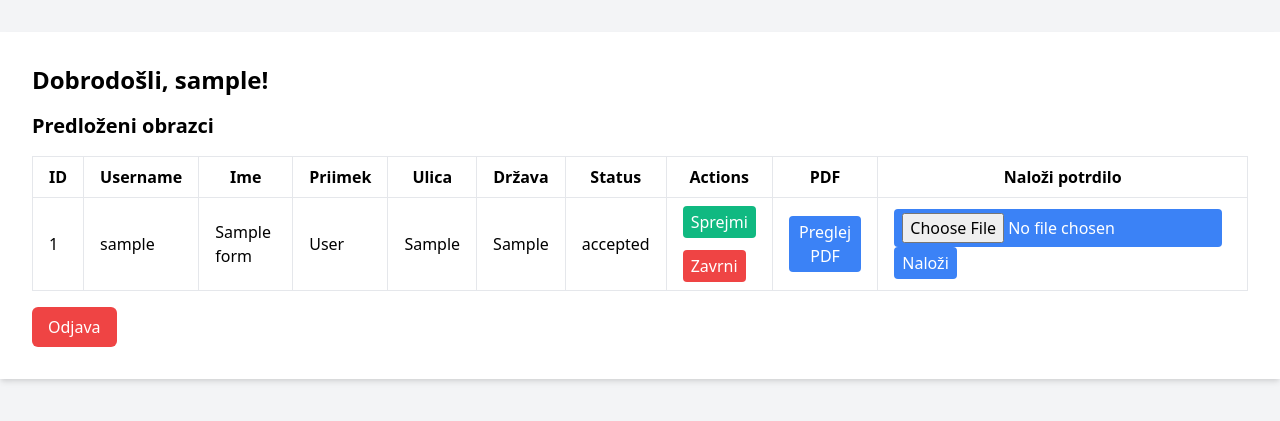
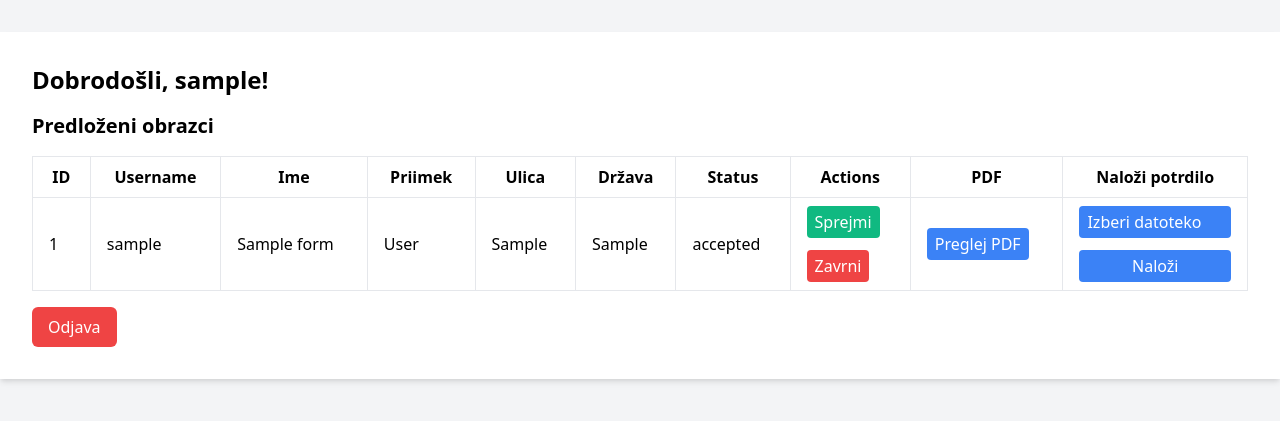
Before and after one commit to Oblakoru/UpravljanjeIKT, a Flask app: page /admin in a window 1280 px wide. Shown: the top 421 px of the page. Run offline with Flask 3, Linux system fonts and the light colour scheme; the visitor is signed in with stand-in values (Sample User, id 1); tables that the repository leaves empty hold one stand-in row (values such as "Sample post").

Commit message:
fixed input field

```diff
--- a/templates/admin.html
+++ b/templates/admin.html
@@ -66,10 +66,18 @@
                         {% endif %}
                     </td>
                     <td class="py-2 px-4 border">
-                        <form method="post" action="{{ url_for('upload_pdf_admin', username=form[1]) }}"
+                        {#                        <form method="post" action="{{ url_for('upload_pdf_admin', username=form[1]) }}"#}
+                        {#                              enctype="multipart/form-data">#}
+                        {#                            <input class="bg-blue-500 text-white px-2 py-1 rounded w-48" type="file" name="new_pdf"#}
+                        {#                                   accept=".pdf">#}
+                        {#                            <button class="bg-blue-500 text-white px-2 py-1 rounded" type="submit">Naloži</button>#}
+                        {#                        </form>#}
+                        <form method="post" class="flex flex-col gap-3" action="{{ url_for('upload_pdf_admin', username=form[1]) }}"
                               enctype="multipart/form-data">
-                            <input class="bg-blue-500 text-white px-2 py-1 rounded" type="file" name="new_pdf"
-                                   accept=".pdf">
+                            <label for="file-input" class="bg-blue-500 text-white px-2 py-1 rounded cursor-pointer">
+                                Izberi datoteko
+                            </label>
+                            <input id="file-input" class="hidden" type="file" name="new_pdf" accept=".pdf">
                             <button class="bg-blue-500 text-white px-2 py-1 rounded" type="submit">Naloži</button>
                         </form>
                     </td>
@@ -91,4 +99,9 @@
     </div>
 </div>
 </body>
+<script>
+    document.querySelector('label[for="file-input"]').addEventListener('click', function () {
+        document.getElementById('file-input').click();
+    });
+</script>
 </html>
```
